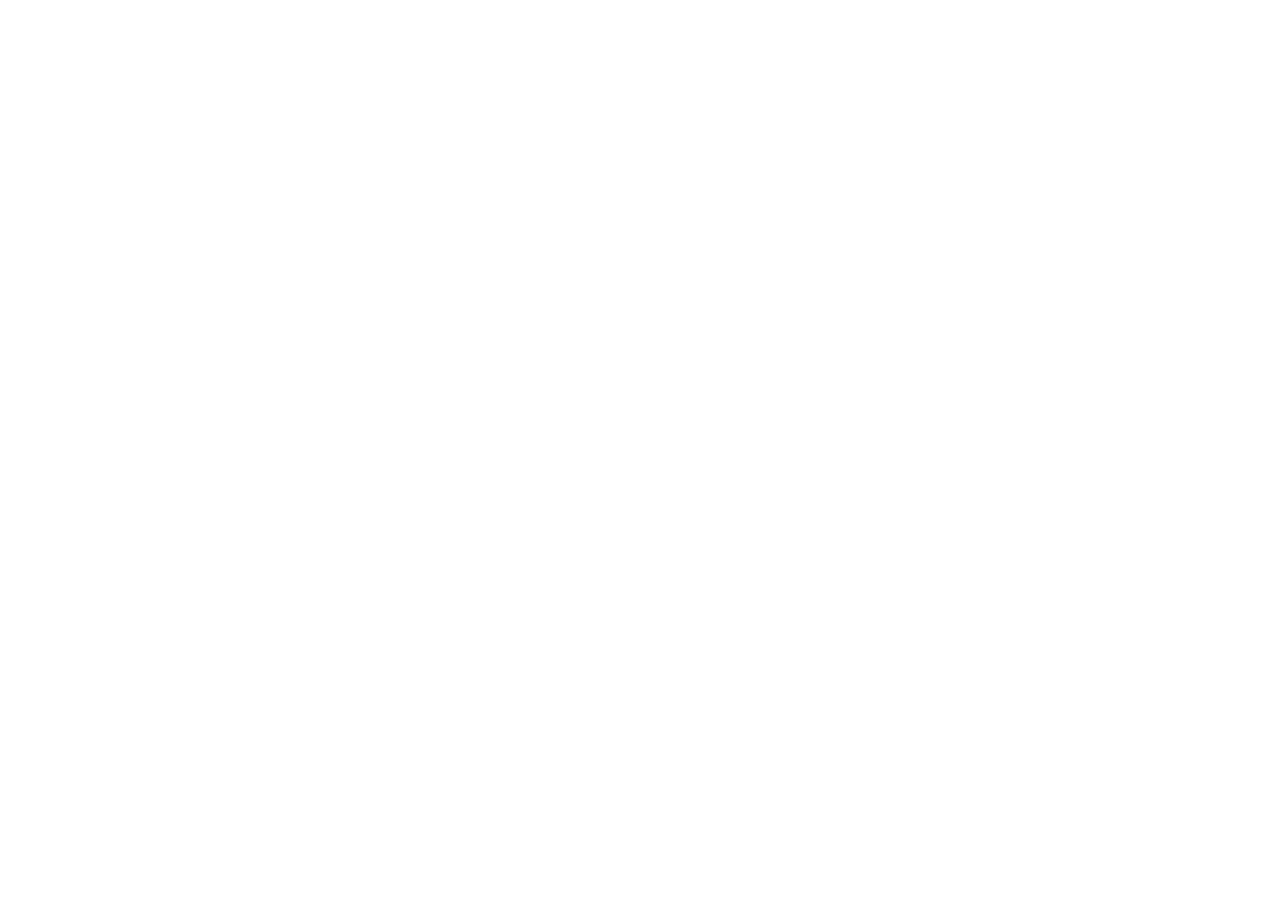
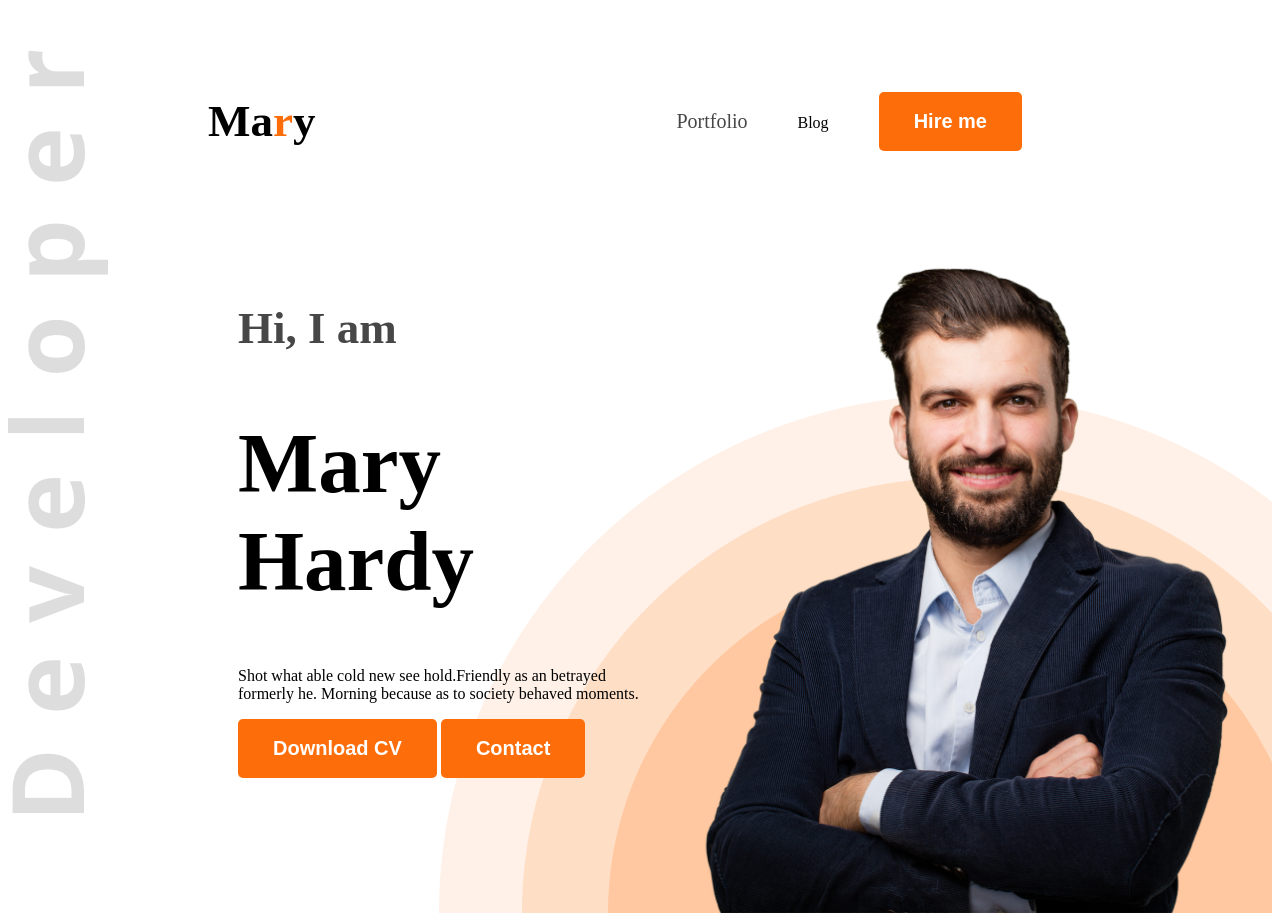
Before and after one commit to minhazcdbl/web-dev-portfolio, a plain HTML site: page index.html in a window 1280 px wide. Before the commit the page ends 800 px from the top, so only its background shows below. Drawn offline with Linux system fonts and the light colour scheme.

Commit message:
added other code

```diff
--- a/index.html
+++ b/index.html
@@ -3,12 +3,39 @@
 <head>
     <meta charset="UTF-8">
     <meta name="viewport" content="width=device-width, initial-scale=1.0">
-    <title>Web Developer Portfolio                      </title>
+    <title>Web Developer Portfolio </title>
+    <link rel="preconnect" href="https://fonts.googleapis.com">
+<link rel="preconnect" href="https://fonts.gstatic.com" crossorigin>
+<link href="https://fonts.googleapis.com/css2?family=Open+Sans:ital,wght@0,300..800;1,300..800&display=swap" rel="stylesheet">
+    <link rel="stylesheet" href="styles/portfolio.css">
 </head>
-<body>
+<body class=".open-sans-normal">
 
-    <header>
+    <header class="header">
 
+        <nav>
+            <h3 class="nav-title">Ma<span class="text-primary">r</span>y</h3>
+            <ul>
+                <li><a class="dark-2" href="">Portfolio</a></li>
+                <li><a class="dark-2' href=""></a>Blog</a></li>
+                <li><a href=""><button class="btn-primary">Hire me</button></a></li>
+            </ul>
+
+
+        </nav>
+        <div class="banner">
+            <div class="banner-content">
+                <h4 class="banner-greetings dark-2">Hi, I  am</h4>
+                <h1 class="banner-title">Mary Hardy</h1>
+                <p class="banner-description">
+                    Shot what able cold new see hold.Friendly as an betrayed formerly he. Morning because as to society behaved moments.
+                </p>
+                <button class="btn-primary">Download CV</button>
+                <button class="btn-primary">Contact</button>
+
+            </div>
+            <img class ="banner-profile-pic" src="images/hardy.png" alt="">
+        </div>
 
     </header>
 
--- /dev/null
+++ b/styles/portfolio.css
@@ -0,0 +1,96 @@
+
+
+.open-sans-normal {
+  font-family: "Open Sans", sans-serif;
+  font-optical-sizing: auto;
+  font-style: normal;
+  font-variation-settings:
+    "wdth" 100;
+}
+
+/* shared style */
+
+.text-primary{
+    color: #FD6E0A;
+}
+
+.dark-2{
+    color: #474747;
+}
+
+.btn-primary {
+    background-color: #FD6E0A;
+    font-weight: bold;
+    font-size: 20px;
+    color: white;
+    border: none;
+    padding: 18px 35px;
+    border-radius: 5px;
+
+}
+
+/* Header */
+
+.header{
+    background-image: url("../images/developer.png"),url('../images/header_bg.png');
+    background-repeat: no-repeat;
+    background-position: top left,bottom right;
+}
+
+/* Nav  Styles*/
+
+nav{
+    display: flex;
+    align-items: center;
+    justify-content: space-between;
+    margin: 50px 200px;
+}
+
+.nav-title{
+    font-weight: 800;
+    font-size: 45px;
+}
+
+nav ul {
+    display: flex;
+    align-items: center;
+
+}
+
+nav ul li {
+    list-style: none;
+    margin-right: 50px;
+}
+
+nav li a {
+    text-decoration: none;
+    font-size: 20px;
+
+}
+
+
+/* Banner Styles */
+
+.banner{
+    display: flex;
+    justify-content: space-between;
+    margin: 0 35px 0 230px;
+}
+
+.banner-content {
+    max-width: 580px;
+}
+
+.banner-greetings {
+    font-size: 45px;
+    font-weight: 600px;
+}
+
+.banner-title{
+    font-weight: bold;
+    font-size: 85px;
+}
+
+.banner-profile-pic{
+    width: 580px;
+}
```
